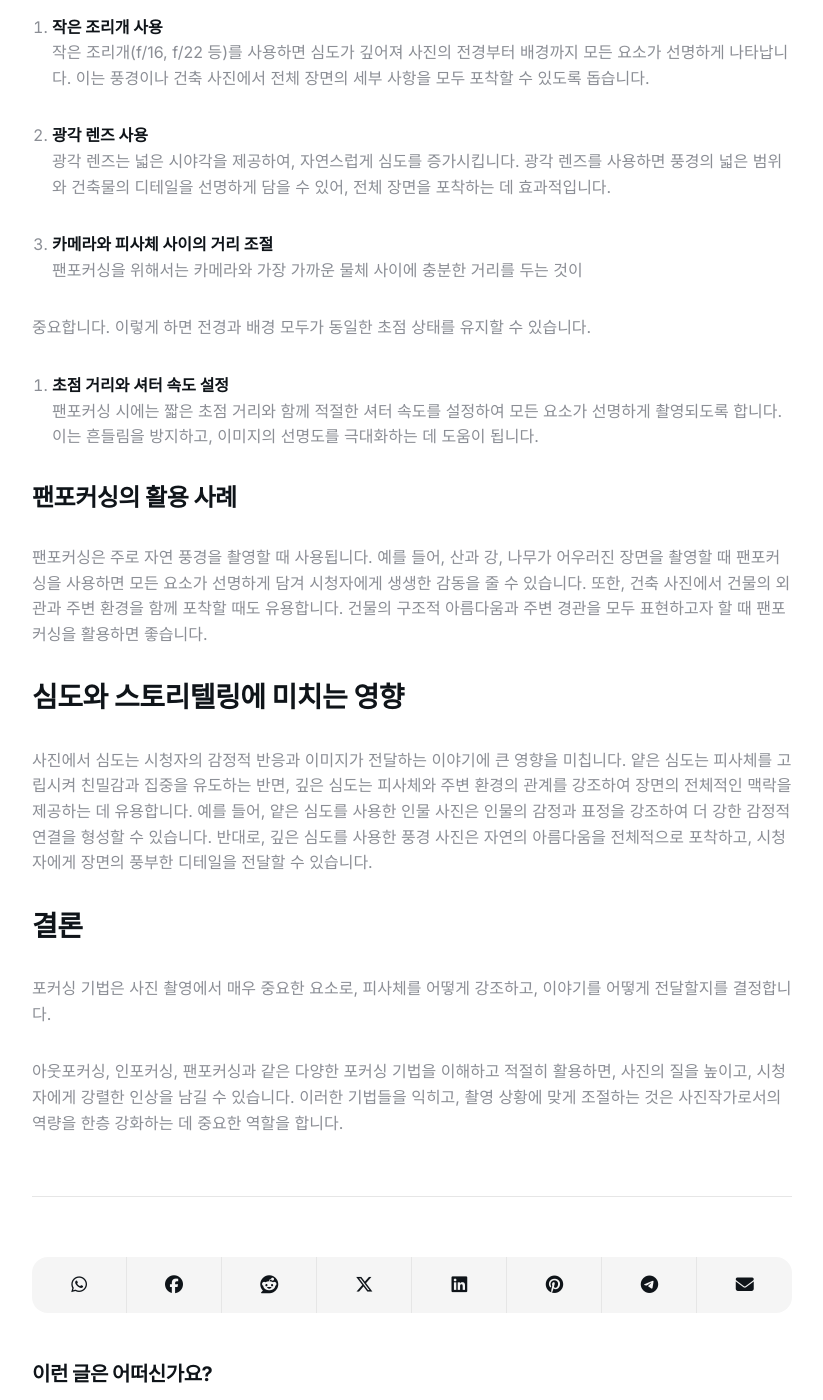
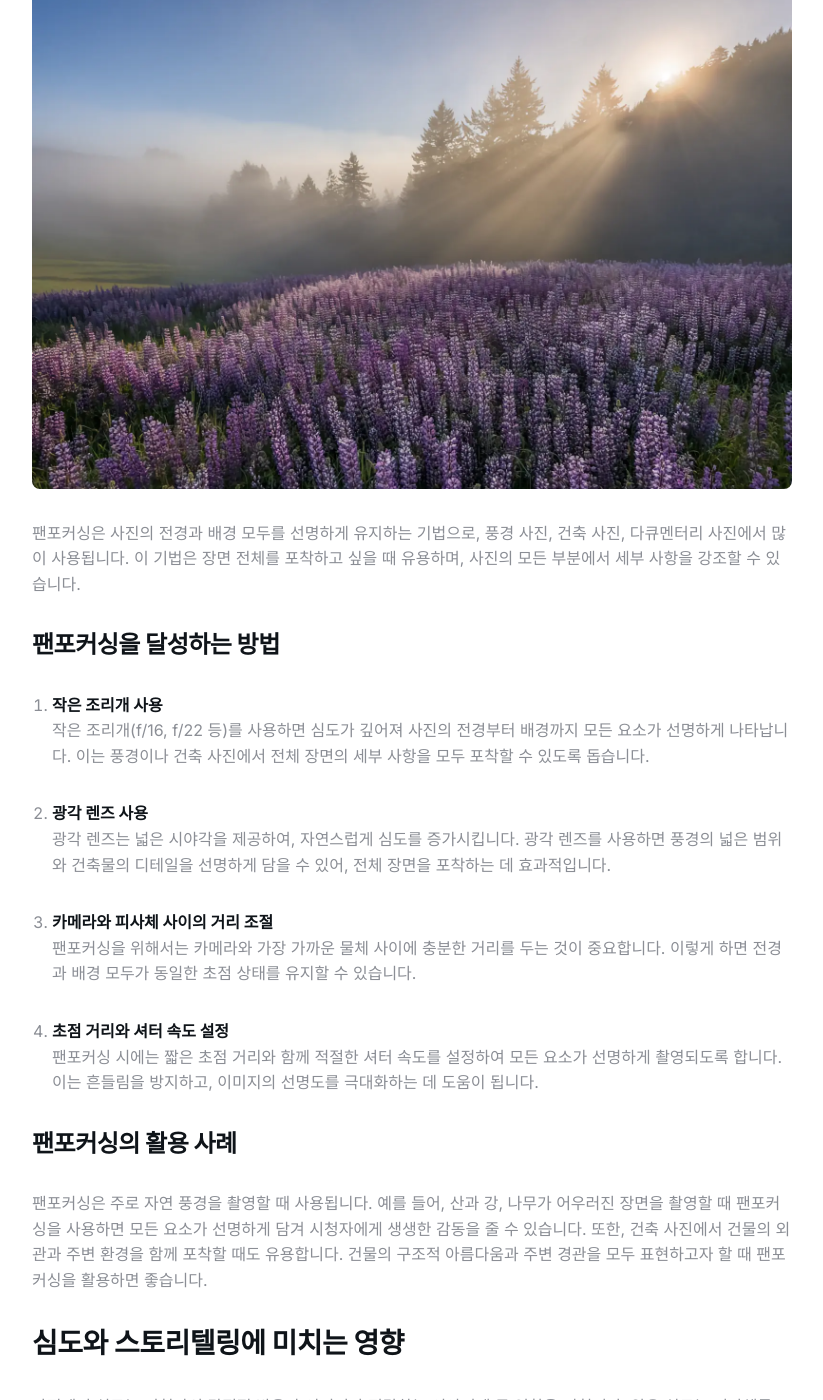
Before and after one commit to meta-blog/meta-blog.github.io, a Jekyll site: the page built from _posts/2024-08-24-포커싱 종류와 방법.md, in a window 1280 px wide and 1400 px high, scrolled down 5217 px. Shown: the whole window, without its empty margins (228-1051 px from the left). Built offline with Jekyll 4.4.1, drawn with Linux system fonts in a browser that asks for light colours; part of the change alters nothing that is shown.

Commit message:
Update 2024-08-24-포커싱 종류와 방법.md

```diff
--- a/_posts/2024-08-24-포커싱 종류와 방법.md
+++ b/_posts/2024-08-24-포커싱 종류와 방법.md
@@ -4,7 +4,7 @@ title: 사진 촬영의 포커싱 종류와 활용 방법 (아웃포커싱, 팬
 permalink: /types-of-focusing-in-photography/
 description: 사진 촬영에서 포커싱(focusing)은 이미지의 선명도와 감정 전달에 큰 영향을 미치는 중요한 요소입니다. 포커싱은 사진에서 어느 부분이 선명하게 보이고, 어느 부분이 흐릿하게 보일지를 결정합니다. 다양한 포커싱 기법을 이해하고 활용하면, 사진 작가는 사진의 주제를 더욱 강조하고, 시청자의 시선을 원하는 방향으로 유도할 수 있습니다. 이번 글에서는 아웃포커싱, 인포커싱, 팬포커싱이라는 세 가지 주요 포커싱 기법에 대해 자세히 알아보고, 이 기법들을 효과적으로 사용하는 방법을 소개하겠습니다.
 date: 2024-08-24 21:30:04-05:00
-image: https://filedn.com/lxYUyBYoJ0PucMh95Q3054u/GitBlog/Meta-page/Camera%20Focusing%20types%20and%20methods.webp
+image: /images/Camera%20Focusing%20types%20and%20methods.webp
 tags:
   - 포토그래피
 ---
@@ -37,7 +37,7 @@ tags:
 포커싱을 이해하려면 먼저 심도(Depth of Field, DOF) 개념을 알아야 합니다. 심도는 사진에서 선명하게 보이는 영역의 깊이를 의미합니다. 얕은 심도는 피사체는 선명하지만 배경이 흐릿하게 보이는 경우를 의미하고, 깊은 심도는 사진의 전경과 배경 모두가 선명하게 보이는 경우를 말합니다. 심도는 주로 조리개 설정, 초점 거리, 피사체와 카메라 사이의 거리에 의해 결정됩니다.
 
 ## **아웃포커싱: 배경을 흐리게 하여 깊이감 연출하기**
-![아웃포커싱: 배경을 흐리게 하여 깊이감 연출하기](https://filedn.com/lxYUyBYoJ0PucMh95Q3054u/GitBlog/Meta-page/Outfocusing-Blurring the background to create depth.webp)
+![아웃포커싱: 배경을 흐리게 하여 깊이감 연출하기](/images/Outfocusing-Blurring%20the%20background%20to%20create%20depth.webp)
 
 아웃포커싱은 얕은 심도를 사용하여 피사체를 선명하게 표현하고, 배경을 흐리게 만들어 피사체를 강조하는 기법입니다. 이 기법은 인물 사진, 매크로 촬영, 음식 사진 등에서 주로 사용됩니다. 아웃포커싱은 주제를 부각시키고, 시청자의 시선을 피사체에 집중시킴으로써 사진의 감정을 더욱 강조할 수 있습니다.
 
@@ -63,7 +63,7 @@ tags:
 아웃포커싱은 감정적인 장면을 강조하고, 복잡한 배경에서 피사체를 분리하는 데 특히 유용합니다. 예를 들어, 결혼식 사진에서 신부의 얼굴을 선명하게 포착하고 배경을 흐리게 처리하여 신부의 아름다움을 강조할 수 있습니다. 또한, 매크로 촬영에서 꽃의 섬세한 디테일을 포착할 때도 이 기법을 사용하여 배경을 흐리게 하고 꽃의 아름다움을 돋보이게 할 수 있습니다.
 
 ## **인포커싱: 전경과 배경 강조하기**
-![인포커싱: 전경과 배경 강조하기](https://filedn.com/lxYUyBYoJ0PucMh95Q3054u/GitBlog/Meta-page/Infocusing-Emphasize foreground and background.webp)
+![인포커싱: 전경과 배경 강조하기](/images/Infocusing-Emphasize%20foreground%20and%20background.webp)
 
 인포커싱은 전경에 흐릿한 요소를 두고, 배경의 특정 피사체에 초점을 맞추는 기법입니다. 이 기법은 사진에 깊이감을 더하고, 시청자의 시선을 흐릿한 전경에서 선명한 배경으로 유도하는 역할을 합니다. 인포커싱은 풍경 사진, 거리 사진 등에서 자주 사용됩니다.
 
@@ -86,7 +86,7 @@ tags:
 인포커싱은 시청자에게 강렬한 시각적 경험을 제공하며, 사진의 이야기성을 더하는 데 유용합니다. 예를 들어, 나무 사이로 보이는 도시의 야경을 촬영할 때, 나뭇가지를 흐릿하게 하고 도시의 불빛에 초점을 맞추면 풍부한 분위기를 연출할 수 있습니다. 또한, 여행 사진에서 전경에 흐릿한 사람들이 걷고 있는 모습을 두고, 멀리 보이는 유명한 랜드마크에 초점을 맞추면 여행지의 느낌을 더욱 생동감 있게 전달할 수 있습니다.
 
 ## **팬포커싱: 모든 것을 선명하게 담기**
-![팬포커싱: 모든 것을 선명하게 담기](https://filedn.com/lxYUyBYoJ0PucMh95Q3054u/GitBlog/Meta-page/Panfocusing-Get everything in sharp focus.webp)
+![팬포커싱: 모든 것을 선명하게 담기](/images/Panfocusing-Get%20everything%20in%20sharp%20focus.webp)
 
 팬포커싱은 사진의 전경과 배경 모두를 선명하게 유지하는 기법으로, 풍경 사진, 건축 사진, 다큐멘터리 사진에서 많이 사용됩니다. 이 기법은 장면 전체를 포착하고 싶을 때 유용하며, 사진의 모든 부분에서 세부 사항을 강조할 수 있습니다.
 
@@ -99,9 +99,7 @@ tags:
    광각 렌즈는 넓은 시야각을 제공하여, 자연스럽게 심도를 증가시킵니다. 광각 렌즈를 사용하면 풍경의 넓은 범위와 건축물의 디테일을 선명하게 담을 수 있어, 전체 장면을 포착하는 데 효과적입니다.
 
 3. **카메라와 피사체 사이의 거리 조절**
-   팬포커싱을 위해서는 카메라와 가장 가까운 물체 사이에 충분한 거리를 두는 것이
-
- 중요합니다. 이렇게 하면 전경과 배경 모두가 동일한 초점 상태를 유지할 수 있습니다.
+   팬포커싱을 위해서는 카메라와 가장 가까운 물체 사이에 충분한 거리를 두는 것이 중요합니다. 이렇게 하면 전경과 배경 모두가 동일한 초점 상태를 유지할 수 있습니다.
 
 4. **초점 거리와 셔터 속도 설정**
    팬포커싱 시에는 짧은 초점 거리와 함께 적절한 셔터 속도를 설정하여 모든 요소가 선명하게 촬영되도록 합니다. 이는 흔들림을 방지하고, 이미지의 선명도를 극대화하는 데 도움이 됩니다.
@@ -120,5 +118,3 @@ tags:
 포커싱 기법은 사진 촬영에서 매우 중요한 요소로, 피사체를 어떻게 강조하고, 이야기를 어떻게 전달할지를 결정합니다.
 
 아웃포커싱, 인포커싱, 팬포커싱과 같은 다양한 포커싱 기법을 이해하고 적절히 활용하면, 사진의 질을 높이고, 시청자에게 강렬한 인상을 남길 수 있습니다. 이러한 기법들을 익히고, 촬영 상황에 맞게 조절하는 것은 사진작가로서의 역량을 한층 강화하는 데 중요한 역할을 합니다.
-
----
```
